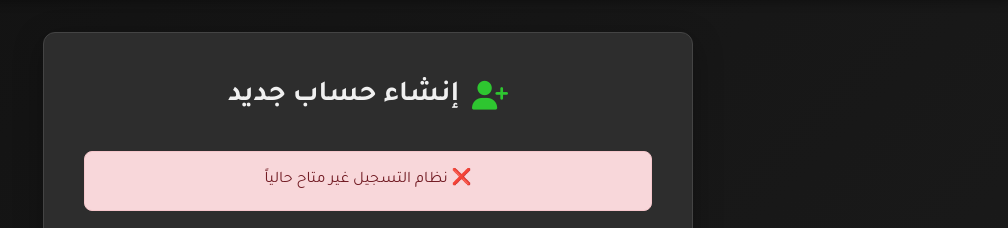
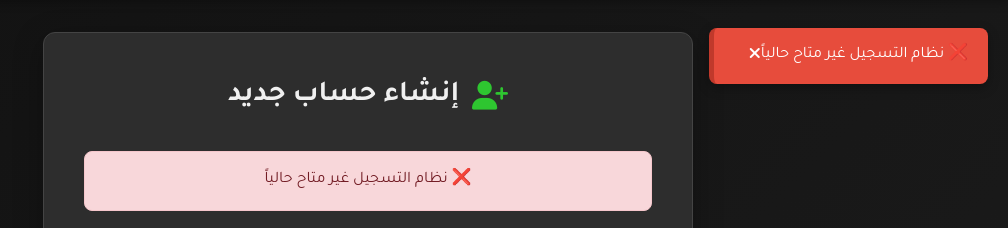
Before and after one commit to t8pr/ArcadeHub, a Flask app: page /register in a window 1280 px wide. Shown: the part 72-300 px from the top of the page, without its empty margins (272-1280 px from the left). Run offline with Flask 3, Linux system fonts and the light colour scheme; some libraries are stand-ins or nearby versions.

Commit message:
Adding Flash

```diff
--- a/app.py
+++ b/app.py
@@ -270,8 +270,8 @@ def register():
             errors.append('اسم المستخدم يجب أن يكون 3 أحرف على الأقل')
         elif len(username) > 20:
             errors.append('اسم المستخدم يجب أن لا يتجاوز 20 حرف')
-        elif not re.match(r'^[a-zA-Z0-9_]+$', username):  # Changed to English only
-            errors.append('اسم المستخدم يجب أن يحتوي على أحرف إنجليزية وأرقام وشرطة سفلية (_) فقط')
+        elif not re.match(r'^[a-z-0-9_]+$', username):  # Changed to English only
+            errors.append('اسم المستخدم يجب أن يحتوي على أحرف إنجليزية صغيرة وأرقام وشرطة سفلية (_) فقط')
 
         # Password validation
         if len(password) < 8:
@@ -482,28 +482,28 @@ def update_username():
 
         if not new_username:
             flash('لم يتم تقديم اسم مستخدم', 'error')
-            return redirect(url_for('account') + '#profile')
+            return redirect(url_for('account'))
 
         # Validation - ENGLISH ONLY
         if len(new_username) < 3:
             flash('اسم المستخدم يجب أن يكون 3 أحرف على الأقل', 'error')
-            return redirect(url_for('account') + '#profile')
+            return redirect(url_for('account'))
 
         if len(new_username) > 20:
             flash('اسم المستخدم يجب أن لا يتجاوز 20 حرف', 'error')
-            return redirect(url_for('account') + '#profile')
+            return redirect(url_for('account'))
 
         # Changed to English only (letters, numbers, underscore)
-        if not re.match(r'^[a-zA-Z0-9_]+$', new_username):
-            flash('اسم المستخدم يجب أن يحتوي على أحرف إنجليزية وأرقام وشرطة سفلية (_) فقط', 'error')
-            return redirect(url_for('account') + '#profile')
+        if not re.match(r'^[a-z-0-9_]+$', new_username):
+            flash('اسم المستخدم يجب أن يحتوي على أحرف إنجليزية صغيرة وأرقام وشرطة سفلية (_) فقط', 'error')
+            return redirect(url_for('account'))
 
         # Check if username already exists
         existing_user = supabase_client.table('users').select('username').eq('username', new_username).neq('id', current_user.id).execute()
 
         if existing_user.data:
             flash('اسم المستخدم مسجل مسبقاً', 'error')
-            return redirect(url_for('account') + '#profile')
+            return redirect(url_for('account'))
 
         # Update only username (remove slug handling)
         update_response = supabase_client.table('users').update({
@@ -522,7 +522,7 @@ def update_username():
         flash('حدث خطأ في تحديث اسم المستخدم', 'error')
         print(f"Username update error: {e}")
 
-    return redirect(url_for('account') + '#profile')
+    return redirect(url_for('account'))
 
 @app.route('/update-skills', methods=['POST'])
 @login_required
--- a/static/css/style.css
+++ b/static/css/style.css
@@ -2578,6 +2578,82 @@ body.menu-open {
 }
 
 /* Flash messages */
+
+/* Flash Messages */
+.flash-messages {
+    position: fixed;
+    top: 100px;
+    right: 20px;
+    z-index: 10000;
+    max-width: 400px;
+}
+
+.flash-message {
+    padding: 15px 20px;
+    margin-bottom: 15px;
+    border-radius: 8px;
+    box-shadow: 0 4px 12px rgba(0, 0, 0, 0.3);
+    display: flex;
+    justify-content: between;
+    align-items: center;
+    animation: slideIn 0.3s ease;
+    position: relative;
+}
+
+.flash-success {
+    background: #2EC630;
+    color: white;
+    border-left: 5px solid #25a328;
+}
+
+.flash-error {
+    background: #e74c3c;
+    color: white;
+    border-left: 5px solid #c0392b;
+}
+
+.flash-info {
+    background: #3498db;
+    color: white;
+    border-left: 5px solid #2980b9;
+}
+
+.flash-warning {
+    background: #f39c12;
+    color: white;
+    border-left: 5px solid #e67e22;
+}
+
+.flash-close {
+    background: none;
+    border: none;
+    color: white;
+    cursor: pointer;
+    margin-left: 15px;
+    font-size: 16px;
+}
+
+@keyframes slideIn {
+    from {
+        transform: translateX(100%);
+        opacity: 0;
+    }
+    to {
+        transform: translateX(0);
+        opacity: 1;
+    }
+}
+
+/* Make sure flash messages don't interfere with mobile nav */
+@media (max-width: 768px) {
+    .flash-messages {
+        top: 80px;
+        right: 10px;
+        left: 10px;
+        max-width: none;
+    }
+}
+
 .alert {
     padding: 1rem;
     border-radius: 8px;
--- a/templates/base.html
+++ b/templates/base.html
@@ -42,6 +42,20 @@
         </nav>
         <div class="header-line"></div>
     </header>
+    <div class="flash-messages">
+        {% with messages = get_flashed_messages(with_categories=true) %}
+            {% if messages %}
+                {% for category, message in messages %}
+                    <div class="flash-message flash-{{ category }}">
+                        <span>{{ message }}</span>
+                        <button class="flash-close" onclick="this.parentElement.remove()">
+                            <i class="fas fa-times"></i>
+                        </button>
+                    </div>
+                {% endfor %}
+            {% endif %}
+        {% endwith %}
+    </div>
     {% block content %}{% endblock %}
 
     <footer>
```
Also changed, not shown: templates/account.html (+39 -0 lines).
